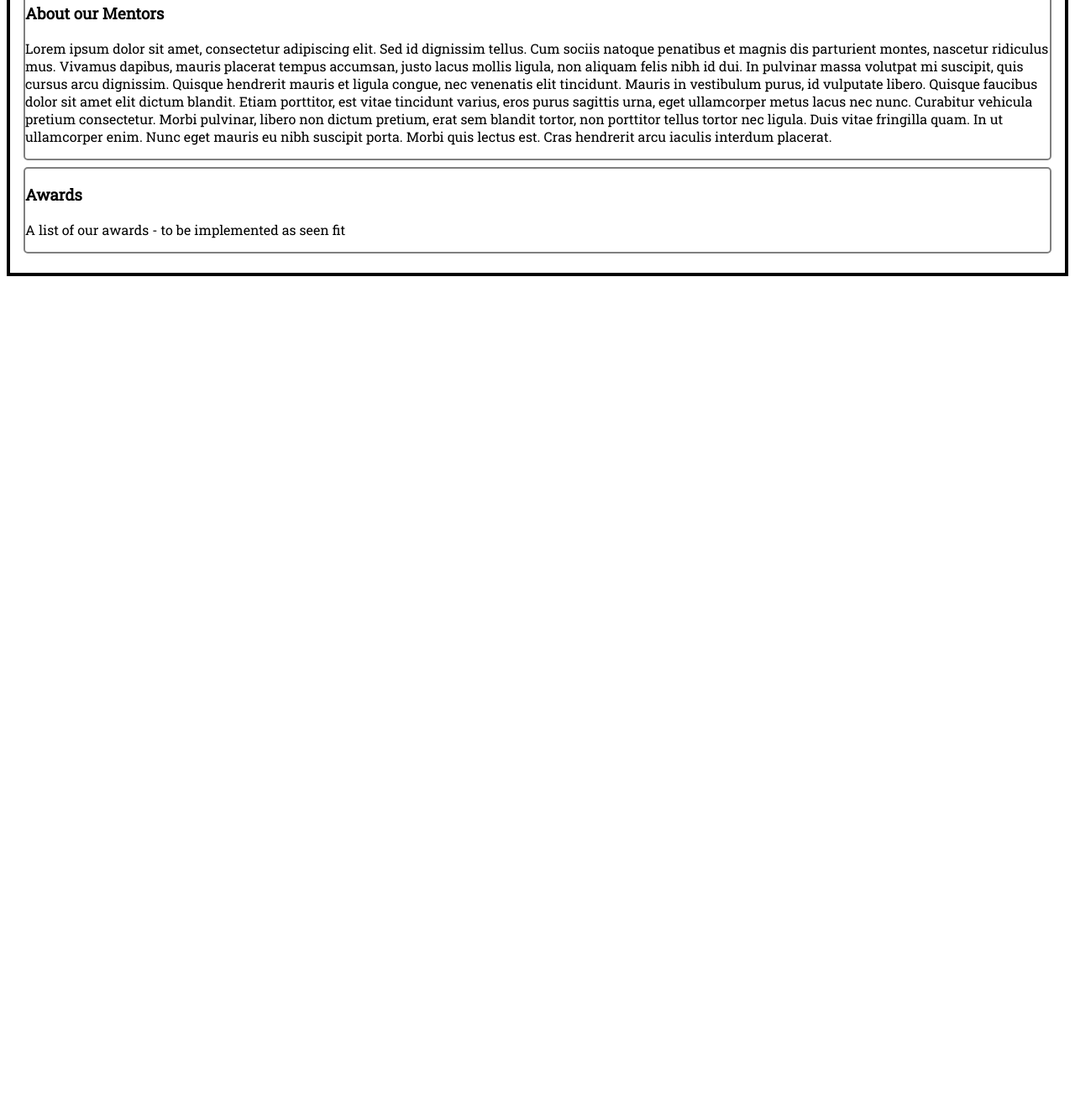
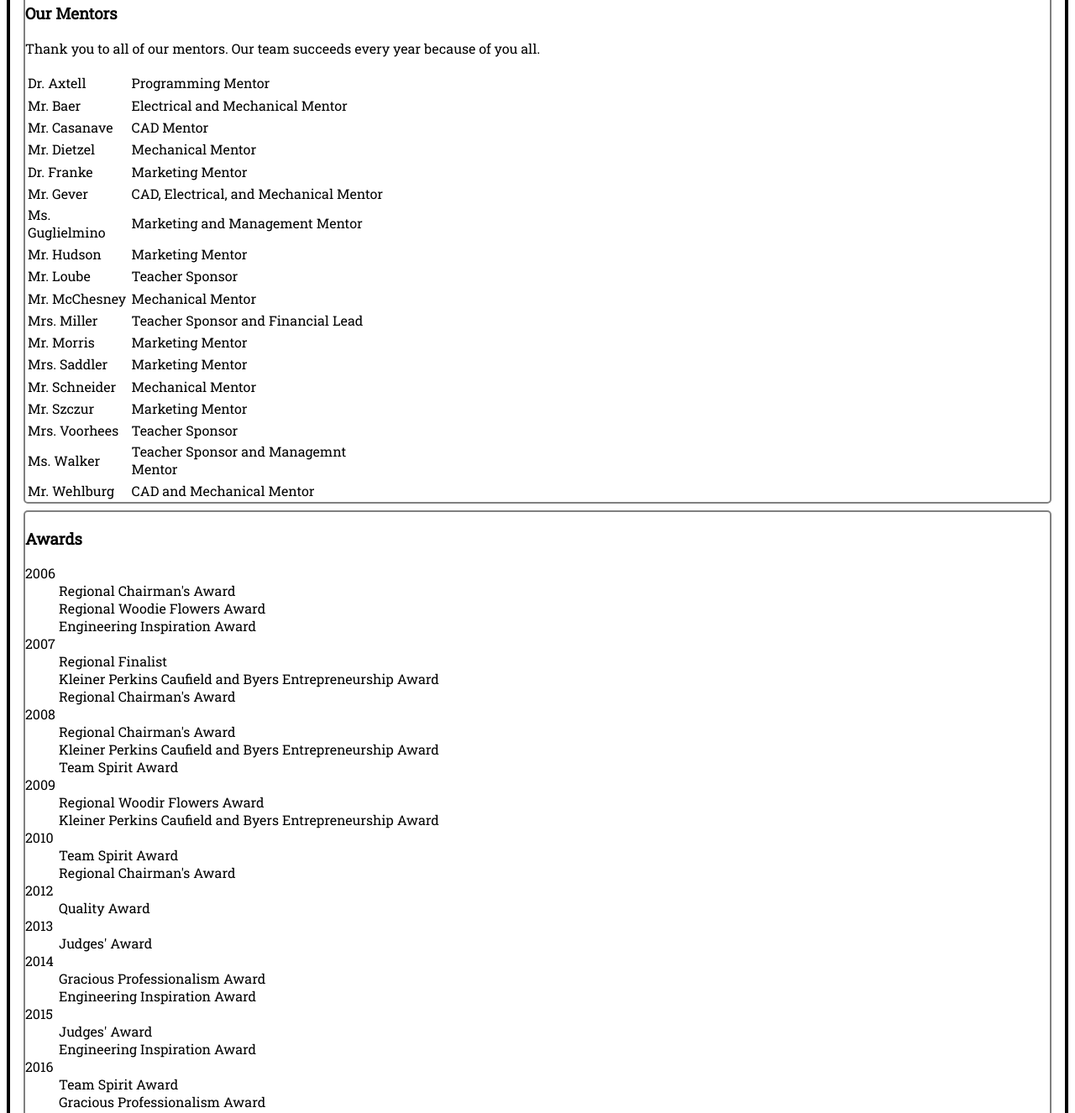
Before and after one commit to ZachPerkins1/ChantillyRoboticsWebsite, a plain HTML site: page about-us.html in a window 1280 px wide. Shown: the part 1716-3042 px from the top of the page at 84% size. Before the commit the page ends 2053 px from the top, so only its background shows below. Drawn offline with nearby package versions, Linux system fonts and the light colour scheme.

Commit message:
Add sponsors, awards, and some FIRST descriptions

```diff
--- a/about-us.html
+++ b/about-us.html
@@ -119,14 +119,120 @@
         </div>
       </div>
       <div id="mentors" class="content-box">
-        <h3>About our Mentors</h3>
+        <h3>Our Mentors</h3>
         <p>
-          Lorem ipsum dolor sit amet, consectetur adipiscing elit. Sed id dignissim tellus. Cum sociis natoque penatibus et magnis dis parturient montes, nascetur ridiculus mus. Vivamus dapibus, mauris placerat tempus accumsan, justo lacus mollis ligula, non aliquam felis nibh id dui. In pulvinar massa volutpat mi suscipit, quis cursus arcu dignissim. Quisque hendrerit mauris et ligula congue, nec venenatis elit tincidunt. Mauris in vestibulum purus, id vulputate libero. Quisque faucibus dolor sit amet elit dictum blandit. Etiam porttitor, est vitae tincidunt varius, eros purus sagittis urna, eget ullamcorper metus lacus nec nunc. Curabitur vehicula pretium consectetur. Morbi pulvinar, libero non dictum pretium, erat sem blandit tortor, non porttitor tellus tortor nec ligula. Duis vitae fringilla quam. In ut ullamcorper enim. Nunc eget mauris eu nibh suscipit porta. Morbi quis lectus est. Cras hendrerit arcu iaculis interdum placerat.
+          Thank you to all of our mentors. Our team succeeds every year because of you all.
         </p>
+        <table id="mentor-table">
+          <tr>
+            <td class="mentor-name">Dr. Axtell</td>
+            <td class="mentor-desc">Programming Mentor</td>
+          </tr>
+          <tr>
+            <td class="mentor-name">Mr. Baer</td>
+            <td class="mentor-desc">Electrical and Mechanical Mentor</td>
+          </tr>
+          <tr>
+            <td class="mentor-name">Mr. Casanave</td>
+            <td class="mentor-desc">CAD Mentor</td>
+          </tr>
+          <tr>
+            <td class="mentor-name">Mr. Dietzel</td>
+            <td class="mentor-desc">Mechanical Mentor</td>
+          </tr>
+          <tr>
+            <td class="mentor-name">Dr. Franke</td>
+            <td class="mentor-desc">Marketing Mentor</td>
+          </tr>
+          <tr>
+            <td class="mentor-name">Mr. Gever</td>
+            <td class="mentor-desc">CAD, Electrical, and Mechanical Mentor</td>
+          </tr>
+          <tr>
+            <td class="mentor-name">Ms. Guglielmino</td>
+            <td class="mentor-desc">Marketing and Management Mentor</td>
+          </tr>
+          <tr>
+            <td class="mentor-name">Mr. Hudson</td>
+            <td class="mentor-desc">Marketing Mentor</td>
+          </tr>
+          <tr>
+            <td class="mentor-name">Mr. Loube</td>
+            <td class="mentor-desc">Teacher Sponsor</td>
+          </tr>
+          <tr>
+            <td class="mentor-name">Mr. McChesney</td>
+            <td class="mentor-desc">Mechanical Mentor</td>
+          </tr>
+          <tr>
+            <td class="mentor-name">Mrs. Miller</td>
+            <td class="mentor-desc">Teacher Sponsor and Financial Lead</td>
+          </tr>
+          <tr>
+            <td class="mentor-name">Mr. Morris</td>
+            <td class="mentor-desc">Marketing Mentor</td>
+          </tr>
+          <tr>
+            <td class="mentor-name">Mrs. Saddler</td>
+            <td class="mentor-desc">Marketing Mentor</td>
+          </tr>
+          <tr>
+            <td class="mentor-name">Mr. Schneider</td>
+            <td class="mentor-desc">Mechanical Mentor</td>
+          </tr>
+          <tr>
+            <td class="mentor-name">Mr. Szczur</td>
+            <td class="mentor-desc">Marketing Mentor</td>
+          </tr>
+          <tr>
+            <td class="mentor-name">Mrs. Voorhees</td>
+            <td class="mentor-desc">Teacher Sponsor</td>
+          </tr>
+          <tr>
+            <td class="mentor-name">Ms. Walker</td>
+            <td class="mentor-desc">Teacher Sponsor and Managemnt Mentor</td>
+          </tr>
+          <tr>
+            <td class="mentor-name">Mr. Wehlburg</td>
+            <td class="mentor-desc">CAD and Mechanical Mentor</td>
+          </tr>
+        </table>
       </div>
       <div id="awards" class="content-box">
         <h3>Awards</h3>
-        <p>A list of our awards - to be implemented as seen fit</p>
+        <dl id="awards-list">
+          <dt>2006</dt>
+            <dd>Regional Chairman's Award</dd>
+            <dd>Regional Woodie Flowers Award</dd>
+            <dd>Engineering Inspiration Award</dd>
+          <dt>2007</dt>
+            <dd>Regional Finalist</dd>
+            <dd>Kleiner Perkins Caufield and Byers Entrepreneurship Award</dd>
+            <dd>Regional Chairman's Award</dd>
+          <dt>2008</dt>
+            <dd>Regional Chairman's Award</dd>
+            <dd>Kleiner Perkins Caufield and Byers Entrepreneurship Award</dd>
+            <dd>Team Spirit Award</dd>
+          <dt>2009</dt>
+            <dd>Regional Woodir Flowers Award</dd>
+            <dd>Kleiner Perkins Caufield and Byers Entrepreneurship Award</dd>
+          <dt>2010</dt>
+            <dd>Team Spirit Award</dd>
+            <dd>Regional Chairman's Award</dd>
+          <dt>2012</dt>
+            <dd>Quality Award</dd>
+          <dt>2013</dt>
+            <dd>Judges' Award</dd>
+          <dt>2014</dt>
+            <dd>Gracious Professionalism Award</dd>
+            <dd>Engineering Inspiration Award</dd>
+          <dt>2015</dt>
+            <dd>Judges' Award</dd>
+            <dd>Engineering Inspiration Award</dd>
+          <dt>2016</dt>
+            <dd>Team Spirit Award</dd>
+            <dd>Gracious Professionalism Award</dd>
+        </dl>
       </div>
     </div>
   </body>
--- a/css/style.css
+++ b/css/style.css
@@ -33,3 +33,20 @@ body{
   width:15%;
   vertical-align:top;
 }
+
+table {
+  width: 100%; /* So we can make the table rows as wide as we want */
+}
+
+#mentor-table td {
+  display: inline-block;
+  /*border: 2px solid black;*/
+}
+
+#mentor-table .mentor-name {
+  width: 10%;
+}
+
+#mentor-table .mentor-desc {
+  width: 25%;
+}
```
Also changed, not shown: about-first.html (+2 -16 lines).
